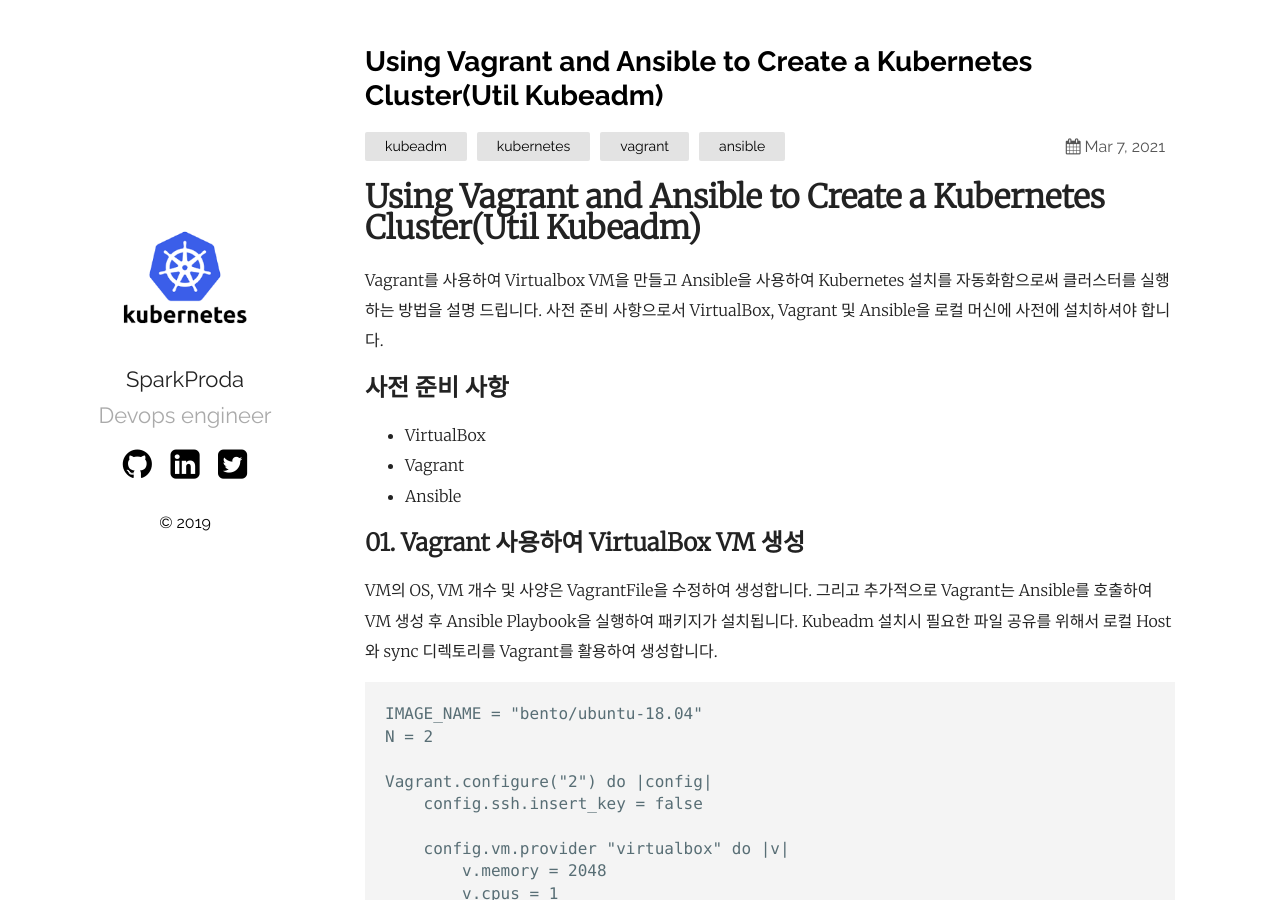
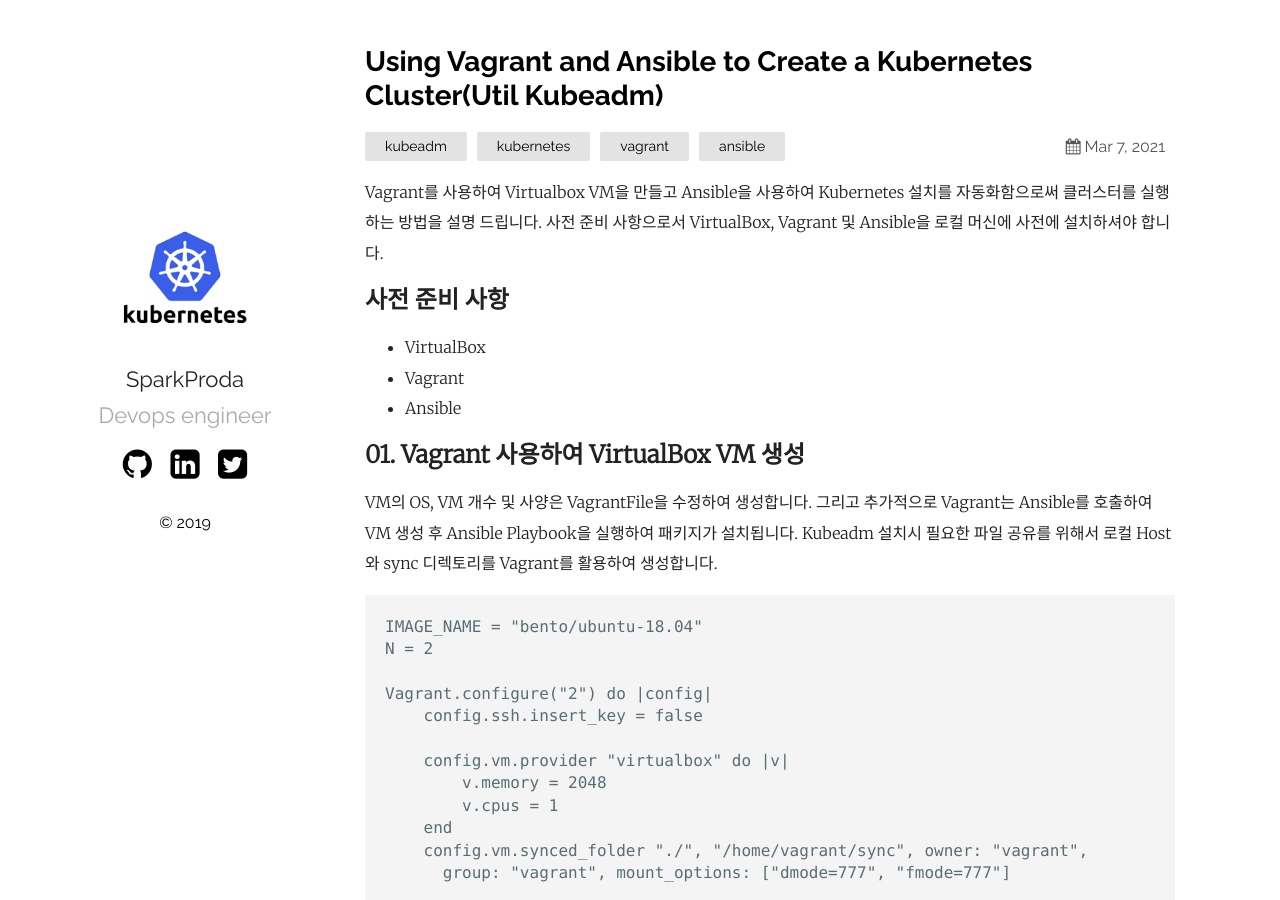
Before and after one commit to sparkproda/sparkproda.github.io, a Jekyll site: the page built from _posts/2021-03-07-Kubeadm-Vagrant.markdown, in a window 1280 px wide and 900 px high. Built offline with Jekyll 4.4.1, drawn with Linux system fonts in a browser that asks for light colours.

Commit message:
no message

```diff
--- a/_posts/2021-03-07-Kubeadm-Vagrant.markdown
+++ b/_posts/2021-03-07-Kubeadm-Vagrant.markdown
@@ -4,8 +4,6 @@ title:  "Using Vagrant and Ansible to Create a Kubernetes Cluster(Util Kubeadm)"
 date:   2021-03-07
 categories:  kubeadm kubernetes vagrant ansible
 ---
-# Using Vagrant and Ansible to Create a Kubernetes Cluster(Util Kubeadm)
-
 Vagrant를 사용하여 Virtualbox VM을 만들고 Ansible을 사용하여 Kubernetes 설치를 자동화함으로써 클러스터를 실행하는 방법을 설명 드립니다. 사전 준비 사항으로서 VirtualBox, Vagrant 및 Ansible을 로컬 머신에 사전에 설치하셔야 합니다.
 
 ## 사전 준비 사항
```
